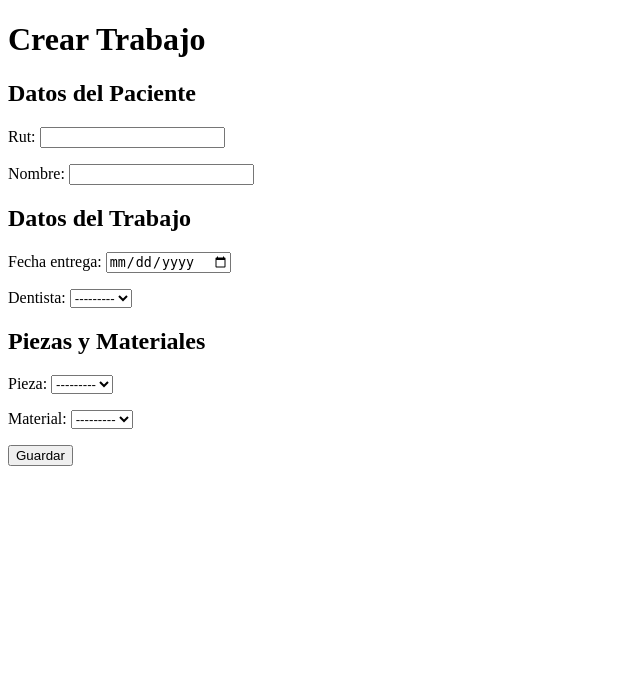
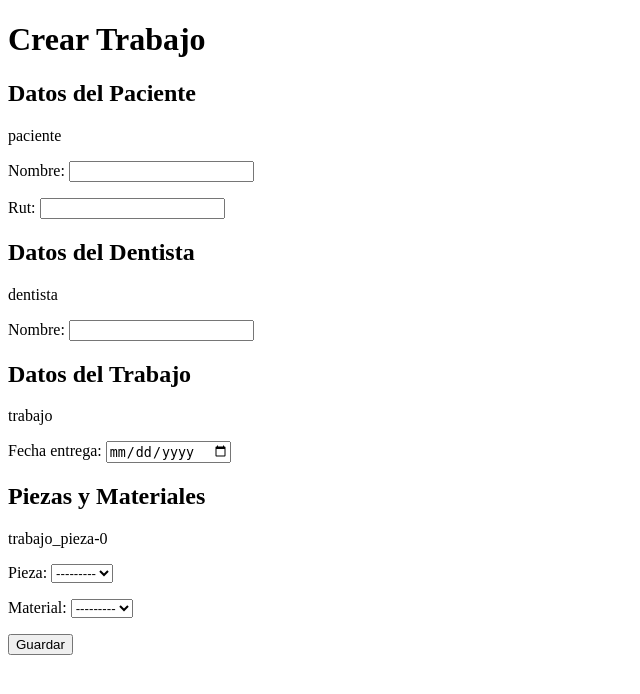
Before and after one commit to Daniher01/tuimagen_lab, a Django app: page /gestion/crear_trabajo/ in a window 1280 px wide. Shown: the top 694 px of the page, without its empty margins (0-640 px from the left). Run offline with Django 5.2, Linux system fonts and the light colour scheme; data that the repository does not hold is empty.

Commit message:
se crea lógica para para crear un trabajo

```diff
--- a/tuimagen_lab/gestion/forms.py
+++ b/tuimagen_lab/gestion/forms.py
@@ -1,19 +1,24 @@
 from django import forms
-from .models import Trabajo, TrabajoPieza, Paciente, Dentista, Material
+from .models import Trabajo, TrabajoPieza, Paciente, Dentista
+
+class DentistaForm(forms.ModelForm):
+    class Meta:
+        model = Dentista
+        fields = ['nombre']
+
+class PacienteForm(forms.ModelForm):
+    class Meta:
+        model = Paciente
+        fields = ['nombre', 'rut']
 
 class DateInput(forms.DateInput):
     input_type = 'date'
 
-class PacienteForm(forms.ModelForm):
-    class Meta:
-        model = Paciente
-        fields = ['rut', 'nombre']
-
 class TrabajoForm(forms.ModelForm):
     class Meta:
         model = Trabajo
-        fields = ['fecha_entrega', 'dentista']
-        exclude = ['estado', 'paciente']
+        fields = ['fecha_entrega']
+        exclude = ['estado', 'paciente', 'dentista']  # Excluir 'dentista' si se maneja por separado
         widgets = {
             'fecha_entrega': DateInput(),
         }
--- a/tuimagen_lab/gestion/templates/gestion/crear_trabajo.html
+++ b/tuimagen_lab/gestion/templates/gestion/crear_trabajo.html
@@ -8,14 +8,21 @@
     <form method="post">
         {% csrf_token %}
         <h2>Datos del Paciente</h2>
+        {{ paciente_form.prefix }}
         {{ paciente_form.as_p }}
 
+        <h2>Datos del Dentista</h2>
+        {{ dentista_form.prefix }}
+        {{ dentista_form.as_p }}
+
         <h2>Datos del Trabajo</h2>
+        {{ trabajo_form.prefix }}
         {{ trabajo_form.as_p }}
 
         <h2>Piezas y Materiales</h2>
         {{ trabajo_pieza_formset.management_form }}
         {% for form in trabajo_pieza_formset %}
+            {{ form.prefix }}
             {{ form.as_p }}
         {% endfor %}
 
--- a/tuimagen_lab/gestion/views.py
+++ b/tuimagen_lab/gestion/views.py
@@ -1,21 +1,31 @@
 from django.shortcuts import render, redirect, get_object_or_404
 from django.forms import modelformset_factory
-from .models import Trabajo, TrabajoPieza, Paciente
-from .forms import TrabajoForm, TrabajoPiezaForm, PacienteForm
+from .models import Trabajo, TrabajoPieza, Paciente, Dentista
+from .forms import TrabajoForm, TrabajoPiezaForm, PacienteForm, DentistaForm
 
 def crear_trabajo(request):
     TrabajoPiezaFormSet = modelformset_factory(TrabajoPieza, form=TrabajoPiezaForm, extra=1)
+
     if request.method == 'POST':
-        paciente_form = PacienteForm(request.POST)
-        trabajo_form = TrabajoForm(request.POST)
-        trabajo_pieza_formset = TrabajoPiezaFormSet(request.POST, queryset=TrabajoPieza.objects.none())
+        paciente_form = PacienteForm(request.POST, prefix='paciente')
+        dentista_form = DentistaForm(request.POST, prefix='dentista')
+        trabajo_form = TrabajoForm(request.POST, prefix='trabajo')
+        trabajo_pieza_formset = TrabajoPiezaFormSet(request.POST, queryset=TrabajoPieza.objects.none(), prefix='trabajo_pieza')
 
-        if paciente_form.is_valid() and trabajo_form.is_valid() and trabajo_pieza_formset.is_valid():
-            paciente = paciente_form.save()
+        if paciente_form.is_valid() and dentista_form.is_valid() and trabajo_form.is_valid() and trabajo_pieza_formset.is_valid():
+            paciente_rut = paciente_form.cleaned_data['rut']
+            paciente_nombre = paciente_form.cleaned_data['nombre']
+            paciente, created = Paciente.objects.update_or_create(rut=paciente_rut, defaults={'nombre': paciente_nombre})
+
+            dentista_nombre = dentista_form.cleaned_data['nombre']
+            dentista, created = Dentista.objects.update_or_create(nombre=dentista_nombre)
+
             trabajo = trabajo_form.save(commit=False)
             trabajo.paciente = paciente
+            trabajo.dentista = dentista
             trabajo.estado = 'EN_PROCESO'
             trabajo.save()
+
             for form in trabajo_pieza_formset:
                 if form.cleaned_data:
                     trabajo_pieza = form.save(commit=False)
@@ -23,12 +33,14 @@ def crear_trabajo(request):
                     trabajo_pieza.save()
             return redirect('detalle_trabajo', trabajo_id=trabajo.id)
     else:
-        paciente_form = PacienteForm()
-        trabajo_form = TrabajoForm()
-        trabajo_pieza_formset = TrabajoPiezaFormSet(queryset=TrabajoPieza.objects.none())
+        paciente_form = PacienteForm(prefix='paciente')
+        dentista_form = DentistaForm(prefix='dentista')
+        trabajo_form = TrabajoForm(prefix='trabajo')
+        trabajo_pieza_formset = TrabajoPiezaFormSet(queryset=TrabajoPieza.objects.none(), prefix='trabajo_pieza')
 
     return render(request, 'gestion/crear_trabajo.html', {
         'paciente_form': paciente_form,
+        'dentista_form': dentista_form,
         'trabajo_form': trabajo_form,
         'trabajo_pieza_formset': trabajo_pieza_formset,
     })
```
